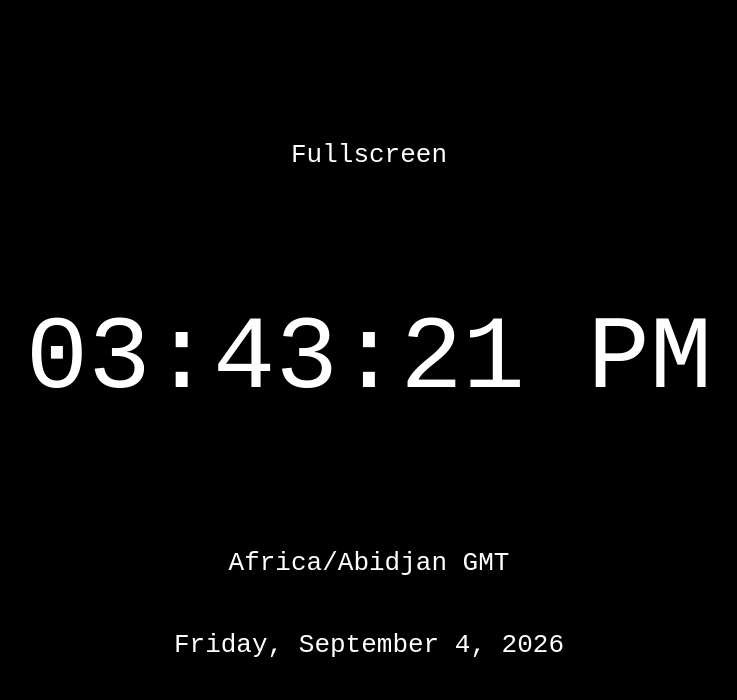
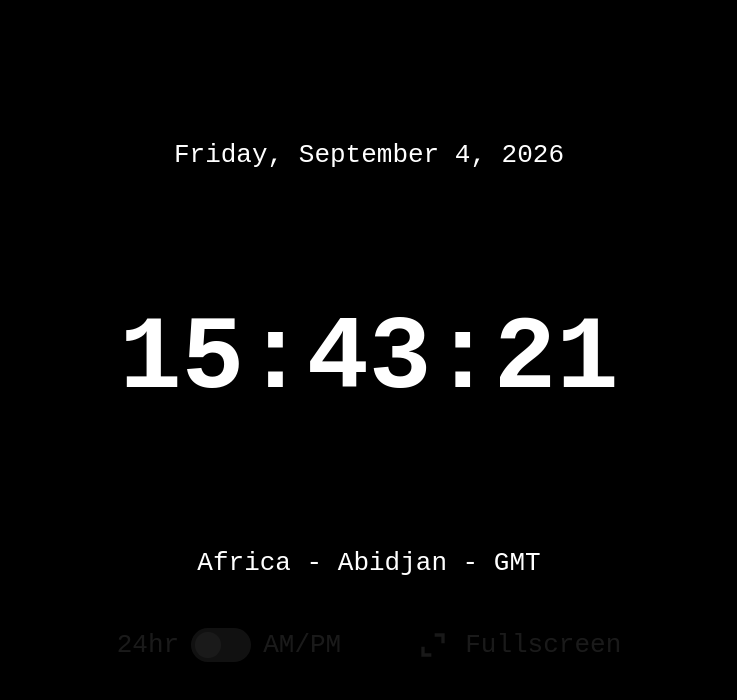
Before and after one commit to abidurr/clock, a React (Create React App) app: page / in a window 1280 px wide. Shown: the top 700 px of the page, without its empty margins (271-1008 px from the left). Built offline with nearby package versions, Linux system fonts and the light colour scheme; a web font is replaced by a local one.

Commit message:
better styling

```diff
--- a/public/index.html
+++ b/public/index.html
@@ -1,4 +1,4 @@
-<!DOCTYPE html>
+<!doctype html>
 <html lang="en">
   <head>
     <meta charset="utf-8" />
@@ -24,7 +24,7 @@
       work correctly both with client-side routing and a non-root public URL.
       Learn how to configure a non-root public URL by running `npm run build`.
     -->
-    <title>React App</title>
+    <title>Web Clock</title>
   </head>
   <body>
     <noscript>You need to enable JavaScript to run this app.</noscript>
--- a/src/App.css
+++ b/src/App.css
@@ -40,3 +40,75 @@
     transform: rotate(360deg);
   }
 }
+
+/* The switch - the box around the slider */
+.switch {
+  position: relative;
+  display: inline-block;
+  width: 60px;
+  height: 34px;
+}
+
+/* Hide default HTML checkbox */
+.switch input {
+  opacity: 0;
+  width: 0;
+  height: 0;
+}
+
+/* The slider */
+.slider {
+  position: absolute;
+  cursor: pointer;
+  top: 0;
+  left: 0;
+  right: 0;
+  bottom: 0;
+  background-color: darkgrey;
+  -webkit-transition: 0.4s;
+  transition: 0.4s;
+}
+
+.slider:before {
+  position: absolute;
+  content: "";
+  height: 26px;
+  width: 26px;
+  left: 4px;
+  bottom: 4px;
+  background-color: white;
+  -webkit-transition: 0.4s;
+  transition: 0.4s;
+}
+
+input:checked + .slider {
+  /*background-color: #2196f3;*/
+  background-color: grey;
+}
+
+input:focus + .slider {
+  box-shadow: 0 0 1px grey;
+}
+
+input:checked + .slider:before {
+  -webkit-transform: translateX(26px);
+  -ms-transform: translateX(26px);
+  transform: translateX(26px);
+}
+
+/* Rounded sliders */
+.slider.round {
+  border-radius: 34px;
+}
+
+.slider.round:before {
+  border-radius: 50%;
+}
+
+.controls {
+  opacity: 0.1;
+  transition: opacity 300ms ease-in-out;
+  &:hover {
+    opacity: 1;
+  }
+}
--- a/src/App.tsx
+++ b/src/App.tsx
@@ -1,13 +1,15 @@
 import React from "react"
-import logo from "./logo.svg"
+import collapse from "./images/collapse.svg"
+import expand from "./images/expand.svg"
 import "./App.css"
 import { useState, useEffect } from "react"
 import moment from "moment-timezone"
 
 function App() {
-  const [use24hr, setUse24hr] = useState(false)
+  const [use24hr, setUse24hr] = useState(true)
   const [time, setTime] = useState(new Date())
   const [timezone, setTimezone] = useState(moment.tz.guess())
+  const [isFullscreen, setIsFullscreen] = useState(false)
 
   useEffect(() => {
     const timer = setInterval(() => {
@@ -21,6 +23,7 @@ function App() {
     const element = document.querySelector<HTMLElement>(".element")
 
     if (!toggleButton || !element) {
+      setIsFullscreen(false)
       throw new Error("Toggle button or element not found in the DOM")
     }
 
@@ -30,13 +33,20 @@ function App() {
       try {
         if (document.fullscreenElement) {
           await document.exitFullscreen()
+          setIsFullscreen(false)
         } else {
           await element.requestFullscreen()
+          setIsFullscreen(true)
         }
       } catch (error) {
         console.error("Fullscreen operation failed:", error)
       }
     })
+  }
+
+  // Replace / with " - " and "_" with " "
+  const formattedTimezone = (timezone: string) => {
+    return timezone.toString().replace(/\//g, " - ").replace(/_/g, " ")
   }
 
   return (
@@ -67,15 +77,15 @@ function App() {
         >
           Learn React
         </a>*/}
-        <p className="toggle" onClick={() => toggleFullscreen()}>
-          Fullscreen
-        </p>
-        {/*<button onClick={() => setUse24hr(!use24hr)}>
-          {use24hr ? "12-hour" : "24-hour"}
-        </button>*/}
-        {/*<p>{time.toLocaleTimeString()}</p>*/}
+
+        <p>{moment.tz(time, timezone).format("dddd, LL")}</p>
+
         <p
-          style={{ fontSize: "4em", fontFamily: "monospace" }}
+          style={{
+            fontSize: "4em",
+            // fontFamily: "Doto, monospace",
+            fontWeight: 800,
+          }}
           onClick={() => setUse24hr(!use24hr)}
         >
           {use24hr
@@ -83,9 +93,39 @@ function App() {
             : moment.tz(time, timezone).format("hh:mm:ss A")}
         </p>
         <p>
-          {timezone} {moment.tz(time, timezone).format("z")}
+          {formattedTimezone(timezone)}
+          {" - "}
+          {moment.tz(time, timezone).format("z")}
         </p>
-        <p>{moment.tz(time, timezone).format("dddd, LL")}</p>
+        <div
+          className="controls"
+          style={{ display: "flex", alignItems: "center", gap: "12px" }}
+        >
+          <p>24hr</p>
+          <label className="switch">
+            <input type="checkbox" onChange={() => setUse24hr(!use24hr)} />
+            <span className="slider round"></span>
+          </label>
+          <p>AM/PM</p>
+          <div
+            style={{
+              display: "flex",
+              alignItems: "center",
+              gap: "12px",
+              marginLeft: "60px",
+              cursor: "pointer",
+            }}
+            onClick={() => toggleFullscreen()}
+            className="toggle"
+          >
+            <img
+              src={isFullscreen ? collapse : expand}
+              alt="full screen"
+              style={{ height: "40px", width: "40px" }}
+            />
+            <p>Fullscreen</p>
+          </div>
+        </div>
       </header>
     </div>
   )
```
Also changed, not shown: public/manifest.json, src/images/collapse.svg (added), src/images/expand.svg (added).
